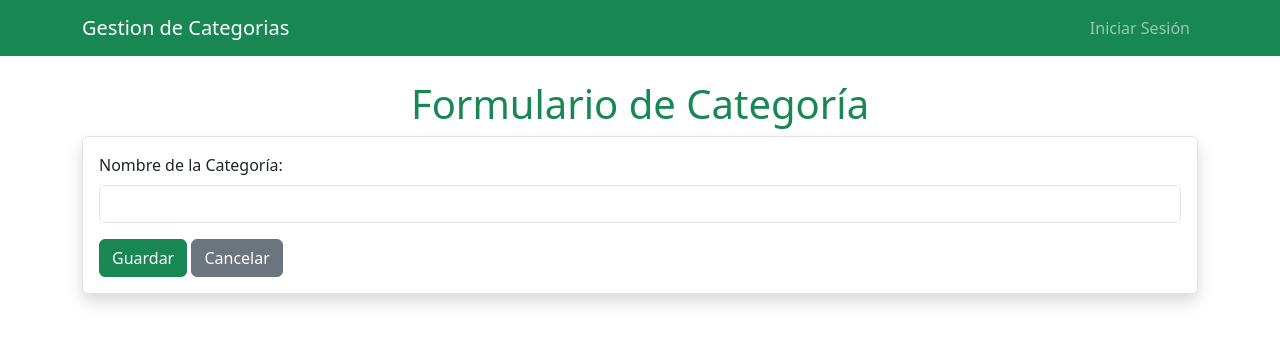
After one commit to Hamilton1011/Django_Modulo, a Django app: page /crear_categoria/ in a window 1280 px wide. The commit adds this page. Shown: the top 344 px of the page. Run offline with Django 4.2, Linux system fonts and the light colour scheme.

Commit message:
Gestion de categorias agregado

```diff
--- a/registro/forms.py
+++ b/registro/forms.py
@@ -13,3 +13,6 @@ class CategoriaForm(forms.ModelForm):
     class Meta:
         model = Categoria
         fields = ['nombre']
+        widgets = {
+            'nombre': forms.TextInput(attrs={'class': 'form-control'}),
+        }
--- /dev/null
+++ b/registro/templates/categorias_forms.html
@@ -0,0 +1,49 @@
+<!DOCTYPE html>
+<html lang="es">
+<head>
+    <meta charset="UTF-8">
+    <meta name="viewport" content="width=device-width, initial-scale=1.0">
+    <title>Formulario de Categoría</title>
+    <link href="https://cdn.jsdelivr.net/npm/bootstrap@5.3.0/dist/css/bootstrap.min.css" rel="stylesheet">
+</head>
+<body>
+
+    <nav class="navbar navbar-expand-lg navbar-dark bg-success">
+        <div class="container">
+            <a class="navbar-brand" href="{% url 'categorias_lista' %}">Gestion de Categorias </a>
+
+            <button class="navbar-toggler" type="button" data-bs-toggle="collapse" data-bs-target="#navbarNav" aria-controls="navbarNav" aria-expanded="false" aria-label="Toggle navigation">
+                <span class="navbar-toggler-icon"></span>
+            </button>
+
+            <div class="collapse navbar-collapse" id="navbarNav">
+                <ul class="navbar-nav ms-auto">
+                    {% if user.is_authenticated %}
+                        <li class="nav-item">
+                            <a class="nav-link" href="{% url 'logout' %}">Cerrar Sesión</a>
+                        </li>
+                    {% else %}
+                        <li class="nav-item">
+                            <a class="nav-link" href="{% url 'login' %}">Iniciar Sesión</a>
+                        </li>
+                    {% endif %}
+                </ul>
+            </div>
+        </div>
+    </nav>
+
+    <div class="container mt-4">
+        <h1 class="text-center text-success">Formulario de Categoría</h1>
+        <form method="post" class="p-3 border rounded shadow">
+            {% csrf_token %}
+            <div class="mb-3">
+                <label class="form-label">Nombre de la Categoría:</label>
+                {{ formularios.nombre }}
+            </div>
+            <button type="submit" class="btn btn-success">Guardar</button>
+            <a href="{% url 'categorias_lista' %}" class="btn btn-secondary">Cancelar</a>
+        </form>
+    </div>
+
+</body>
+</html>
--- a/registro/templates/registros_confirmar.html
+++ b/registro/templates/registros_confirmar.html
@@ -24,7 +24,7 @@
     <div class="container">
         <div class="card shadow form-container">
             <h2 class="text-center text-danger"> Confirmar Eliminación</h2>
-            <p class="text-center">¿Estás seguro de que deseas eliminar el cultivo <strong>"{{ registro.tipo }}"</strong>?</p>
+            <p class="text-center">¿Estás seguro de que deseas eliminar el cultivo <strong>"{{ registro.nombre_comun }}"</strong>?</p>
 
             <form method="post" class="text-center">
                 {% csrf_token %}
--- a/registro/templates/registros_forms.html
+++ b/registro/templates/registros_forms.html
@@ -19,7 +19,7 @@
 
     <nav class="navbar navbar-expand-lg navbar-dark bg-success">
         <div class="container">
-            <a class="navbar-brand" href="{% url 'especies_lista' %}">Registro de Especies</a>
+            <a class="navbar-brand" href="{% url 'especies_lista' %}">Gestion de Especies</a>
         </div>
     </nav>
 
--- a/registro/urls.py
+++ b/registro/urls.py
@@ -3,9 +3,18 @@ from django.contrib.auth import views as auth_views
 from . import views
 
 urlpatterns = [
+     #login y logout
     path('login/', auth_views.LoginView.as_view(), name='login'),
     path('logout/', auth_views.LogoutView.as_view(), name='logout'),
     path('', auth_views.LoginView.as_view(), name='home'),
+    #index
+    path('dashboard/', views.dashboard, name='dashboard'),
+    # Crud de categorias
+    path('categorias/', views.categorias_lista, name='categorias_lista'),
+    path('crear_categoria/', views.categorias_crear, name='categorias_crear'),
+    path('editar/<int:id>/', views.categorias_editar, name='categorias_editar'),
+    path('eliminar/<int:id>/', views.categorias_eliminar, name='categorias_eliminar'),
+    # Crud de especies
     path('especies/', views.especies_lista, name='especies_lista'),
     path('crear/', views.especies_crear, name='especies_crear'),
     path('editar_registro/<int:id>/', views.especies_editar,name='especies_editar'),
--- a/registro/views.py
+++ b/registro/views.py
@@ -1,12 +1,55 @@
 from django.shortcuts import render,redirect,get_object_or_404
-from .models import Especie
-from .forms import EspecieForm
+from .models import Especie, Categoria
+from .forms import EspecieForm,CategoriaForm
+from django.shortcuts import render
 
-# Create your views here.
+
+def dashboard(request):
+    return render(request, 'dashboard.html')
+
+def categorias_lista(request):
+    categorias = Categoria.objects.all()
+    return render(request, 'categorias_lista.html', {'categorias': categorias})
+
+# Crear  categoría
+def categorias_crear(request):
+    if request.method == 'POST':
+        formularios = CategoriaForm(request.POST)
+        if formularios.is_valid():
+            formularios.save()
+            return redirect('categorias_lista')
+    else:
+        formularios = CategoriaForm()
+
+    return render(request, 'categorias_forms.html', {'formularios': formularios})
+
+# Editar  categoría
+def categorias_editar(request, id):
+    categoria = get_object_or_404(Categoria, id=id)
+    if request.method == 'POST':
+        formularios = CategoriaForm(request.POST, instance=categoria)
+        if formularios.is_valid():
+            formularios.save()
+            return redirect('categorias_lista')
+    else:
+        formularios = CategoriaForm(instance=categoria)
+
+    return render(request, 'categorias_forms.html', {'formularios': formularios})
+
+# Eliminar  categoría
+def categorias_eliminar(request, id):
+    categoria = get_object_or_404(Categoria, id=id)
+    if request.method == 'POST':
+        categoria.delete()
+        return redirect('categorias_lista')
+
+    return render(request, 'categorias_confirmar.html', {'categoria': categoria})
+
+# Listar especies
 def especies_lista(request):
     especies = Especie.objects.all()
     return render(request, 'registros_lista.html', {'especies':especies})
-
+# Crear especie
 def especies_crear(request):
     if request.method == 'POST':
       formulario =  EspecieForm(request.POST)
@@ -17,6 +60,7 @@ def especies_crear(request):
       formulario = EspecieForm()
       return render(request,'registros_forms.html', {'formulario':formulario})
 
+ # Editar especie
 def especies_editar(request,id):
     especie_id =  get_object_or_404(Especie, id=id)
     if request.method == 'POST':
@@ -28,6 +72,7 @@ def especies_editar(request,id):
       formulario = EspecieForm(instance=especie_id)
       return render(request,'registros_forms.html', {'formulario':formulario})
 
+#eliminar especie
 def especies_eliminar(request,id):
     especie_id =  get_object_or_404(Especie, id=id)
     if request.method == 'POST':
```
Also changed, not shown: cultivo/settings.py (+4 -4 lines), registro/templates/categorias_confirmar.html (added, +46 -0 lines), registro/templates/categorias_lista.html (added, +72 -0 lines), registro/templates/dashboard.html (added, +48 -0 lines), registro/templates/registration/logged_out.html (deleted, +0 -13 lines), registro/templates/registros_lista.html (+10 -7 lines).
